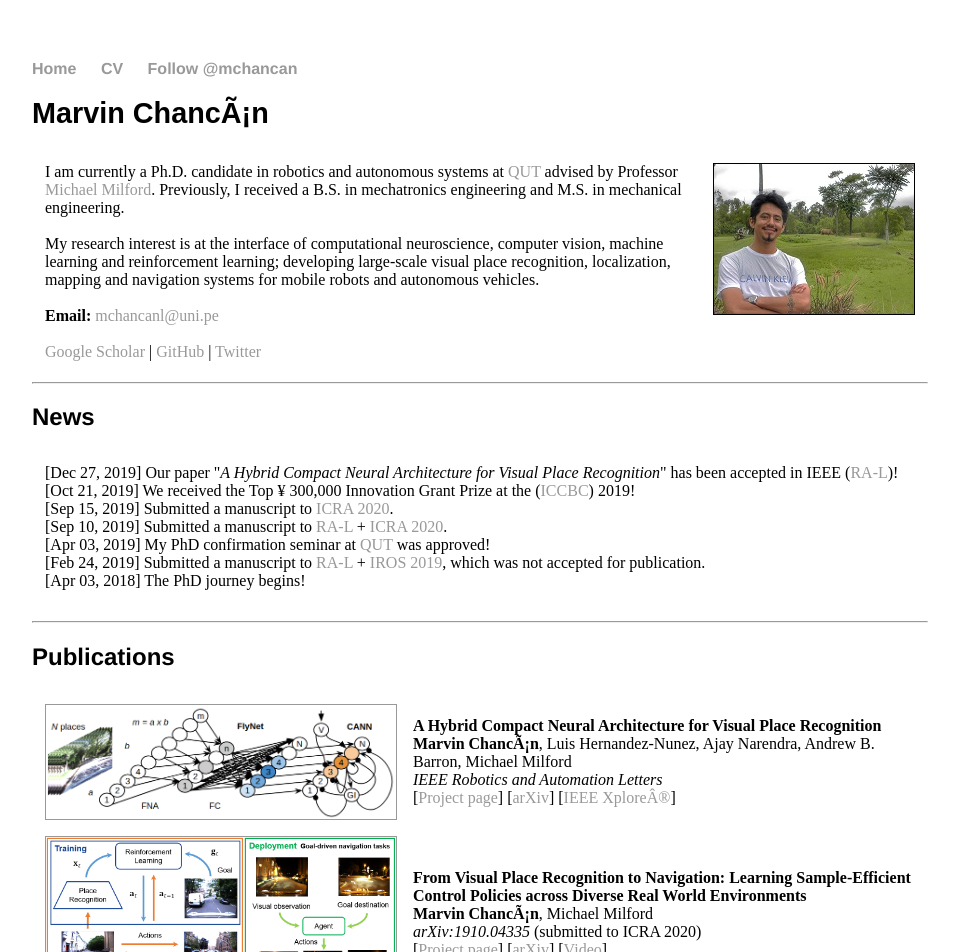
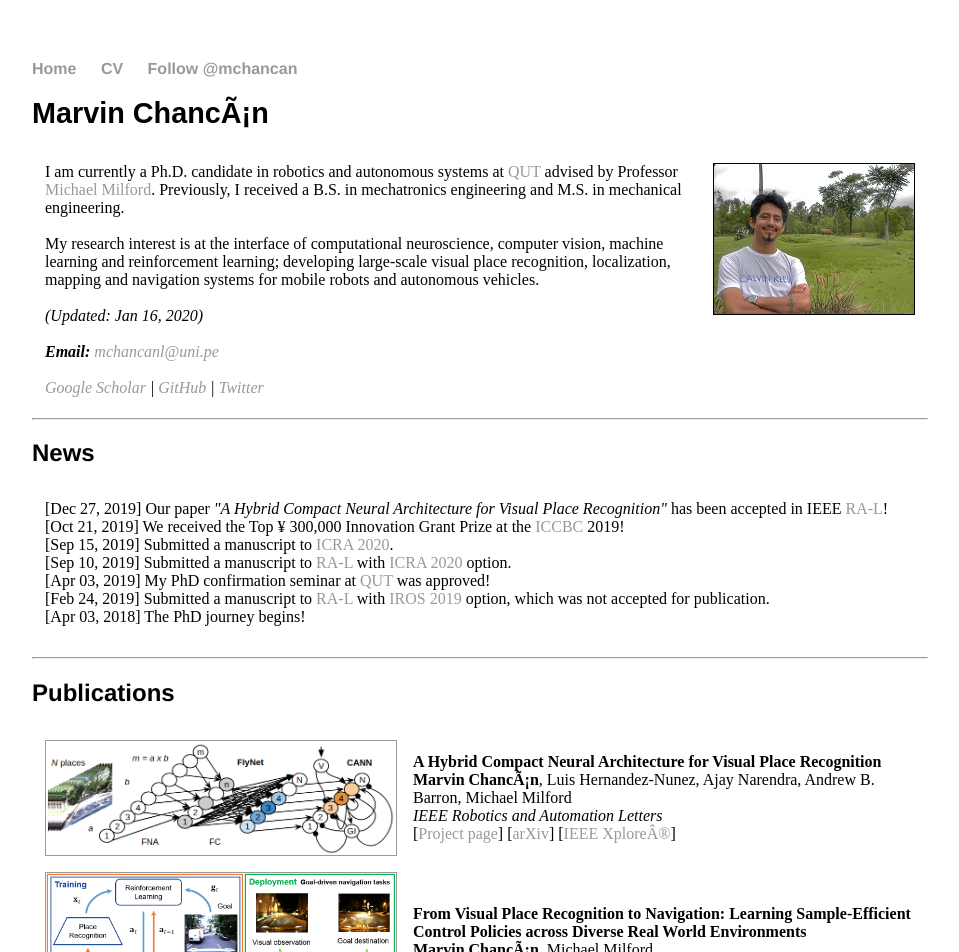
Before and after one commit to mchancan/mchancan.github.io, a Jekyll site: the page built from index.html, in a window 1280 px wide. Shown: the top 952 px of the page, without its empty margins (160-1119 px from the left). Built offline with Jekyll 4.4.1, drawn with Linux system fonts in a browser that asks for light colours; comment, search, counter and statistics services are not loaded.

Commit message:
Update index.html

```diff
--- a/index.html
+++ b/index.html
@@ -11,6 +11,7 @@ title: Marvin Chancán
 			Previously, I received a B.S. in mechatronics engineering and M.S. in mechanical engineering. <br> <br>
 			My research interest is at the interface of computational neuroscience, computer vision, machine learning and reinforcement learning;
 			developing large-scale visual place recognition, localization, mapping and navigation systems for mobile robots and autonomous vehicles. <br> <br>
+			<em>(Updated: Jan 16, 2020)<em> <br> <br>
 			<b>Email:</b> <a href="mailto:mchancanl@uni.pe">mchancanl@uni.pe</a> <br> <br>
 			<a href="https://scholar.google.com/citations?user=iK7xhJ4AAAAJ&hl=en">Google Scholar</a> |
 	        	<a href="https://github.com/mchancan">GitHub</a> |
@@ -28,12 +29,12 @@ title: Marvin Chancán
 <table border="0" cellpadding="3" cellspacing="10">
 	<tr>
 		<td>
-			[Dec 27, 2019] Our paper "<em>A Hybrid Compact Neural Architecture for Visual Place Recognition</em>" has been accepted in IEEE (<a href="https://ieeexplore.ieee.org/xpl/aboutJournal.jsp?punumber=7083369">RA-L</a>)! </br>
-			[Oct 21, 2019] We received the Top &yen; 300,000 Innovation Grant Prize at the (<a href="https://contest.cbicr.org/en/">ICCBC</a>) 2019! </br>
+			[Dec 27, 2019] Our paper <em>"A Hybrid Compact Neural Architecture for Visual Place Recognition"</em> has been accepted in IEEE <a href="https://ieeexplore.ieee.org/xpl/aboutJournal.jsp?punumber=7083369">RA-L</a>! </br>
+			[Oct 21, 2019] We received the Top &yen; 300,000 Innovation Grant Prize at the <a href="https://contest.cbicr.org/en/">ICCBC</a> 2019! </br>
 			[Sep 15, 2019] Submitted a manuscript to <a href="http://icra2020.org">ICRA 2020</a>. </br>
-			[Sep 10, 2019] Submitted a manuscript to <a href="http://ieee-ras.org/publications/ra-l">RA-L</a> + <a href="http://icra2020.org">ICRA 2020</a>. </br>
+			[Sep 10, 2019] Submitted a manuscript to <a href="http://ieee-ras.org/publications/ra-l">RA-L</a> with <a href="http://icra2020.org">ICRA 2020</a> option. </br>
 			[Apr 03, 2019] My PhD confirmation seminar at <a href="https://qut.edu.au">QUT</a> was approved! </br>
-			[Feb 24, 2019] Submitted a manuscript to <a href="http://ieee-ras.org/publications/ra-l">RA-L</a> + <a href="https://iros2019.org">IROS 2019</a>, which was not accepted for publication. </br>
+			[Feb 24, 2019] Submitted a manuscript to <a href="http://ieee-ras.org/publications/ra-l">RA-L</a> with <a href="https://iros2019.org">IROS 2019</a> option, which was not accepted for publication. </br>
 			[Apr 03, 2018] The PhD journey begins! </br>
 		</td>
 	<tr>
```
